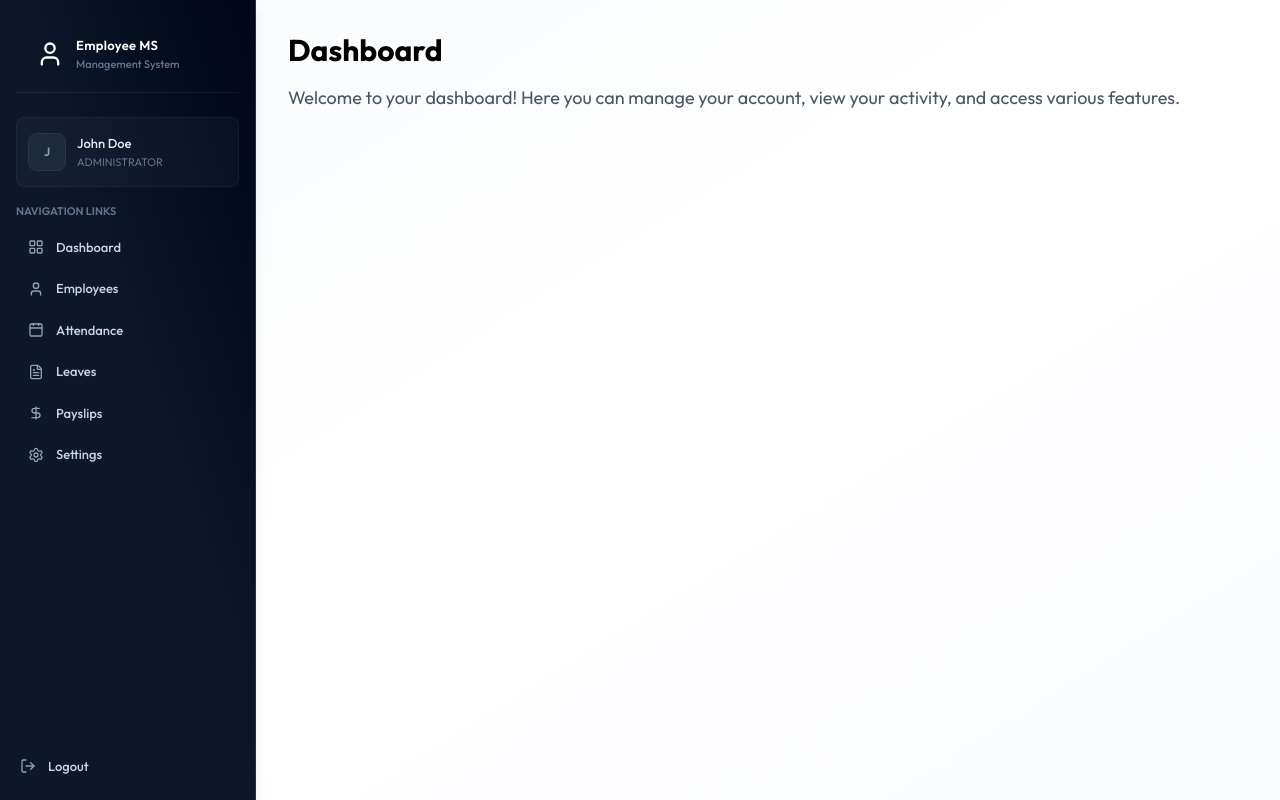
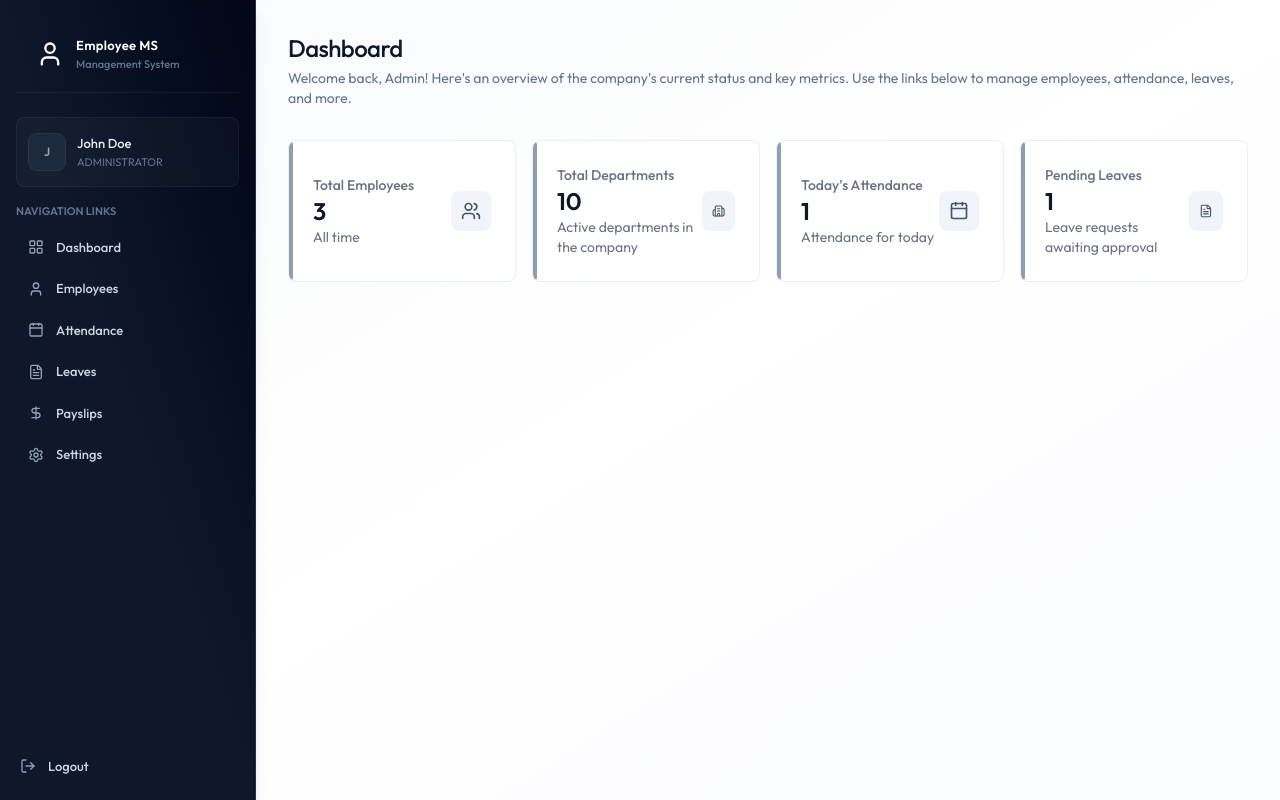
Before and after one commit to abdallahawad3/EMS-frontend, a React (Vite) app: page / in a window 1280 px wide. Built offline with nearby package versions, Linux system fonts and the light colour scheme.

Commit message:
Implement Admin and Employee dashboard components with loading state and data handling

```diff
--- /dev/null
+++ b/src/components/Dashboard/Admin.tsx
@@ -0,0 +1,66 @@
+import { Building2Icon, CalendarIcon, FileTextIcon, UsersIcon } from "lucide-react";
+import { dummyAdminDashboardData } from "../../data/dummyData";
+
+const Admin = () => {
+  const data = dummyAdminDashboardData;
+  const cards = [
+    {
+      icon: UsersIcon,
+      value: data.totalEmployees,
+      title: "Total Employees",
+      subtitle: "All time",
+    },
+    {
+      icon: Building2Icon,
+      value: data.totalDepartments,
+      title: "Total Departments",
+      subtitle: "Active departments in the company",
+    },
+    {
+      icon: CalendarIcon,
+      value: data.todayAttendance,
+      title: "Today's Attendance",
+      subtitle: "Attendance for today",
+    },
+    {
+      icon: FileTextIcon,
+      value: data.pendingLeaves,
+      title: "Pending Leaves",
+      subtitle: "Leave requests awaiting approval",
+    },
+  ];
+  return (
+    <div className="animate-fade-in">
+      <div className="page-header">
+        <h1 className="page-title">Dashboard</h1>
+        <p className="page-subtitle">
+          Welcome back, Admin! Here's an overview of the company's current status and key metrics.
+          Use the links below to manage employees, attendance, leaves, and more.
+        </p>
+      </div>
+
+      <div className="grid grid-cols-1 sm:grid-cols-3 md:grid-cols-4 sm:gap-4 mb-8">
+        {cards.map((card, index) => (
+          <div
+            key={index}
+            className="card card-hover group  relative overflow-hidden flex items-center justify-between p-5 sm:p-6"
+          >
+            <div>
+              <div className="absolute inset-0 w-1 rounded-r-full bg-slate-500/70 group-hover:bg-indigo-700/70" />
+              <h3 className="text-sm font-medium text-gray-500">{card.title}</h3>
+              <p className="text-2xl font-semibold text-gray-900">{card.value}</p>
+              <p className="text-sm text-gray-500">{card.subtitle}</p>
+            </div>
+
+            <card.icon
+              className="size-10 p-2.5 rounded-lg bg-slate-100 text-slate-600 group-hover:bg-indigo-50 group-hover:text-indigo-600 transition-colors duration-150"
+              size={24}
+            />
+          </div>
+        ))}
+      </div>
+    </div>
+  );
+};
+
+export default Admin;
--- /dev/null
+++ b/src/components/Dashboard/Employee.tsx
@@ -0,0 +1,79 @@
+import { ArrowRight, CalendarIcon, DollarSignIcon, FileTextIcon } from "lucide-react";
+import { dummyEmployeeDashboardData } from "../../data/dummyData";
+import { Link } from "react-router-dom";
+
+interface EmployeeDashboardProps {
+  data: typeof dummyEmployeeDashboardData;
+}
+const EmployeeDashboard = ({ data }: EmployeeDashboardProps) => {
+  const cards = [
+    {
+      title: "Days Present",
+      subtitle: "This month",
+      value: data.currentMonthAttendance,
+      icon: CalendarIcon,
+    },
+    {
+      icon: FileTextIcon,
+      value: data.pendingLeaves,
+      title: "Pending Leaves",
+      subtitle: "Leaves awaiting approval",
+    },
+    {
+      icon: DollarSignIcon,
+      value: data.latestPayslip ? `$${data.latestPayslip.netSalary}` : "N/A",
+      title: "Latest Payslip",
+      subtitle: "Your most recent payslip",
+    },
+  ];
+
+  return (
+    <div className="animate-fade-in">
+      <div className="page-header">
+        <h1 className="page-title">Welcome, {data.employee.firstName}!</h1>
+        <p className="page-subtitle">
+          {data.employee.position} - {data.employee?.department} Department
+        </p>
+      </div>
+
+      <div className="grid grid-cols-1 sm:grid-cols-3 sm:gap-4 mb-8">
+        {cards.map((card, index) => (
+          <div
+            key={index}
+            className="card card-hover group  relative overflow-hidden flex items-center justify-between p-5 sm:p-6"
+          >
+            <div>
+              <div className="absolute inset-0 w-1 rounded-r-full bg-slate-500/70 group-hover:bg-indigo-700/70" />
+              <h3 className="text-sm font-medium text-gray-500">{card.title}</h3>
+              <p className="text-2xl font-semibold text-gray-900">{card.value}</p>
+              <p className="text-sm text-gray-500">{card.subtitle}</p>
+            </div>
+
+            <card.icon
+              className="size-10 p-2.5 rounded-lg bg-slate-100 text-slate-600 group-hover:bg-indigo-50 group-hover:text-indigo-600 transition-colors duration-150"
+              size={24}
+            />
+          </div>
+        ))}
+      </div>
+
+      <div className="flex flex-col md:flex-row gap-2">
+        <Link
+          to={"/attendance"}
+          className="btn-primary text-center inline-flex items-center justify-center gap-2"
+        >
+          View Attendance
+          <ArrowRight size={16} />
+        </Link>
+        <Link
+          to={"/leaves"}
+          className="btn-secondary text-center inline-flex items-center justify-center gap-2"
+        >
+          View Leaves
+        </Link>
+      </div>
+    </div>
+  );
+};
+
+export default EmployeeDashboard;
--- a/src/pages/Dashboard.tsx
+++ b/src/pages/Dashboard.tsx
@@ -1,13 +1,41 @@
+import { useEffect, useState } from "react";
+import { dummyEmployeeDashboardData } from "../data/dummyData";
+import { Loader } from "lucide-react";
+import EmployeeDashboard from "../components/Dashboard/Employee";
+import Admin from "../components/Dashboard/Admin";
+
 const DashboardPage = () => {
-  return (
-    <div>
-      <h1 className="text-3xl font-bold mb-4">Dashboard</h1>
-      <p className="text-lg text-gray-600">
-        Welcome to your dashboard! Here you can manage your account, view your activity, and access
-        various features.
-      </p>
-    </div>
-  );
+  const [data, setData] = useState<typeof dummyEmployeeDashboardData | null>(null);
+  const [loading, setLoading] = useState(true);
+  const role = "admin"; // This would typically come from your auth context or user state
+  useEffect(() => {
+    setTimeout(() => {
+      setData(dummyEmployeeDashboardData);
+      setLoading(false);
+    }, 500);
+  }, []);
+
+  if (loading) {
+    return (
+      <div className="flex items-center justify-center h-screen">
+        <Loader className="animate-spin" size={48} />
+      </div>
+    );
+  }
+
+  if (!data) {
+    return (
+      <div className="flex items-center justify-center h-screen">
+        <p className="text-red-500">Failed to load dashboard data. Please try again later.</p>
+      </div>
+    );
+  }
+
+  if (role === "admin") {
+    return <Admin />;
+  } else {
+    return <EmployeeDashboard data={data} />;
+  }
 };
 
 export default DashboardPage;
```
